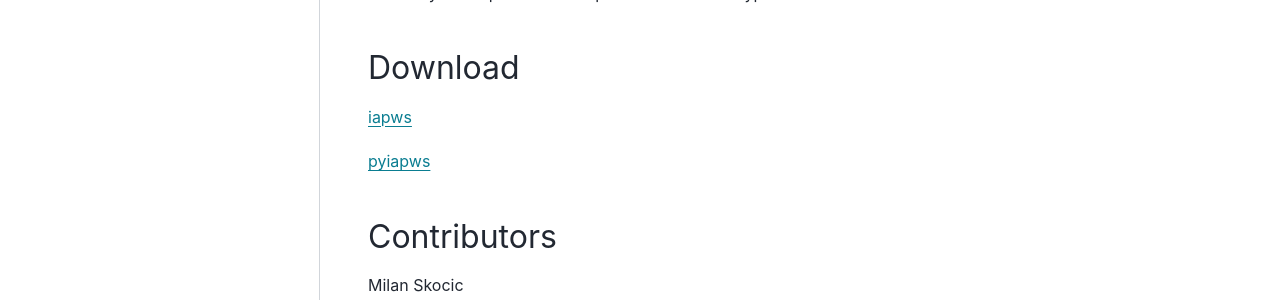
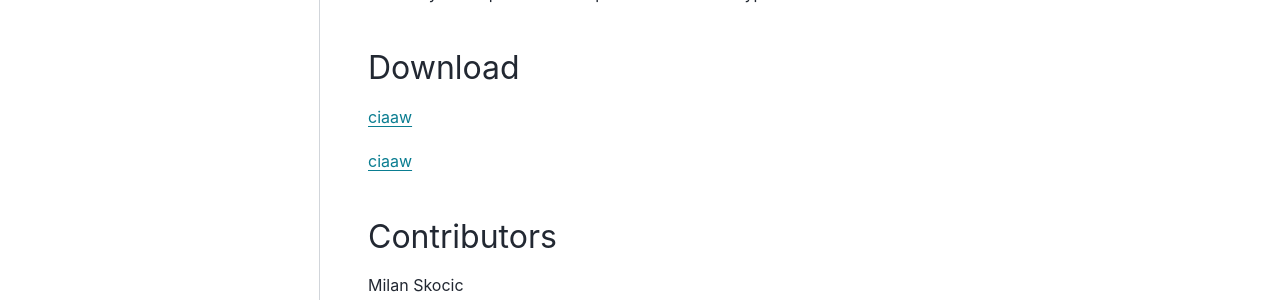
Before and after one commit to MilanSkocic/ciaaw, a Sphinx documentation site: the page built from documentation/sphinx/source/2-releases/0.1.0.rst, in a window 1280 px wide and 956 px high. Shown: the part 341-641 px from the top of the window. Built offline with Sphinx 7.4.7 and the PyData theme 0.15.4, drawn with Linux system fonts in a browser that asks for light colours; formulas are drawn with MathJax 3.

Commit message:
FIX: Fix name for lib in release links.

```diff
--- a/documentation/sphinx/source/2-releases/0.1.0.rst
+++ b/documentation/sphinx/source/2-releases/0.1.0.rst
@@ -12,9 +12,9 @@ Summary
 Download
 ========
 
-`iapws <https://github.com/MilanSkocic/ciaaw/releases>`_
+`ciaaw <https://github.com/MilanSkocic/ciaaw/releases>`_
 
-`pyiapws <https://pypi.org/project/pyciaaw>`_
+`ciaaw <https://pypi.org/project/pyciaaw>`_
 
 
 Contributors
```
